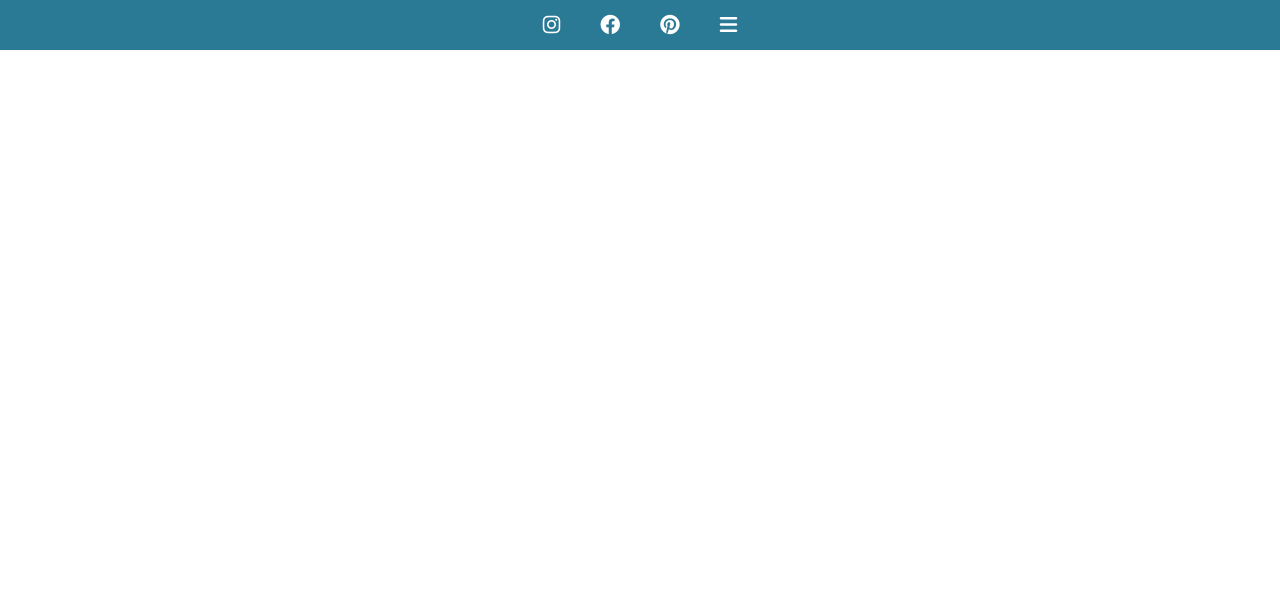
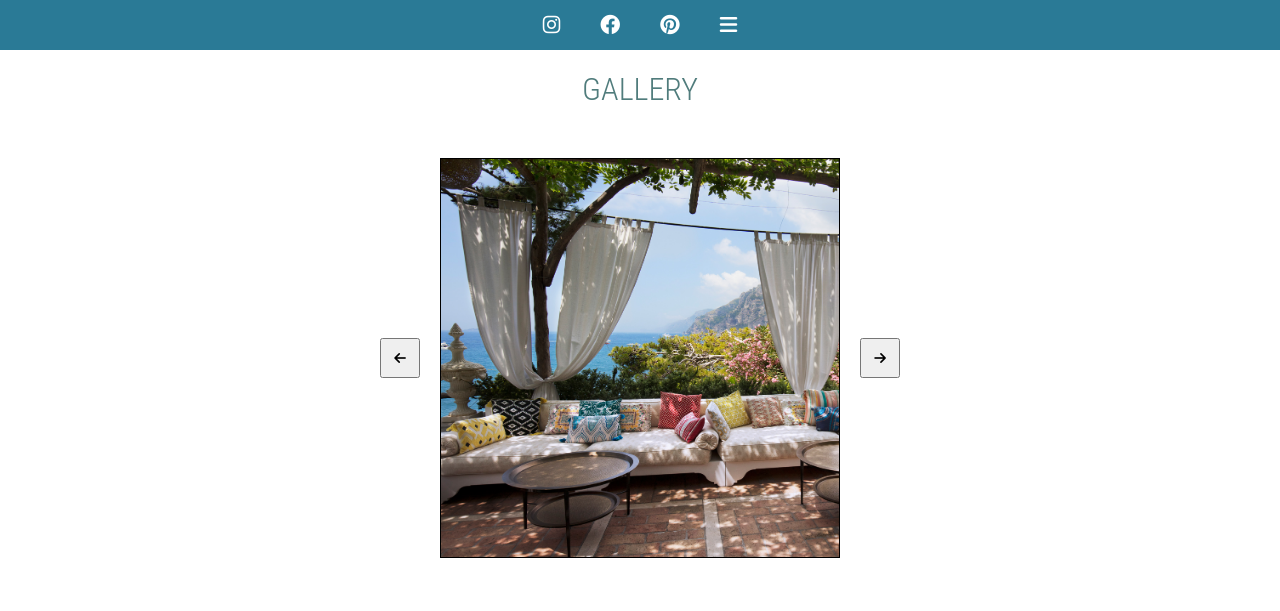
Before and after one commit to maricamola/vue-slider, a plain HTML site: page index.html in a window 1280 px wide. Drawn offline with nearby package versions, Linux system fonts and the light colour scheme.

Commit message:
default image added

```diff
--- a/index.html
+++ b/index.html
@@ -24,12 +24,20 @@
   </header>
 
   <main>
+
+    <h1>GALLERY</h1>
+
     <div id="app">
 
+      <div class="slider">
+        <button> <i class="fa-solid fa-arrow-left"></i> </button>
 
+        <div class="box">
+          <img :src="image.src" :alt="image.alt">
+        </div>
 
-
-
+        <button> <i class="fa-solid fa-arrow-right"></i> </button>
+      </div>
 
     </div>
   </main>
--- a/js/script.js
+++ b/js/script.js
@@ -4,8 +4,12 @@ const {createApp} = Vue;
 createApp({
 
   data(){
-
-    return
+    return{
+      image:{
+        src: 'img/foto1.jpg',
+        alt: 'Vista suite',
+      }
+    }
   }
 
 }).mount('#app')
--- a/style.css
+++ b/style.css
@@ -6,6 +6,13 @@
 
 body{
   font-family: "Roboto Condensed",sans-serif;
+  text-align: center;
+}
+
+h1{
+  margin-top: 20px;
+  color: #507C7C;
+  font-weight: lighter;
 }
 
 header{
@@ -27,3 +34,31 @@ header ul li{
   margin: 20px;
   font-size: 20px;
 }
+
+.slider{
+  display: flex;
+  justify-content: center;
+  align-items: center;
+}
+
+.box{
+  width: 400px;
+  height: 400px;
+  margin: 50px 20px;
+  border: 1px solid black;
+}
+
+img{
+  width: 100%;
+  height: 100%;
+}
+
+button{
+  width: 40px;
+  height: 40px;
+}
+
+button:hover{
+  background-color:#2a7996b2;
+  cursor: pointer;
+}
```
Also changed, not shown: img/foto1.jpg (added), img/foto2.jpg (added), img/foto3.jpg (added), img/foto4.jpg (added).
